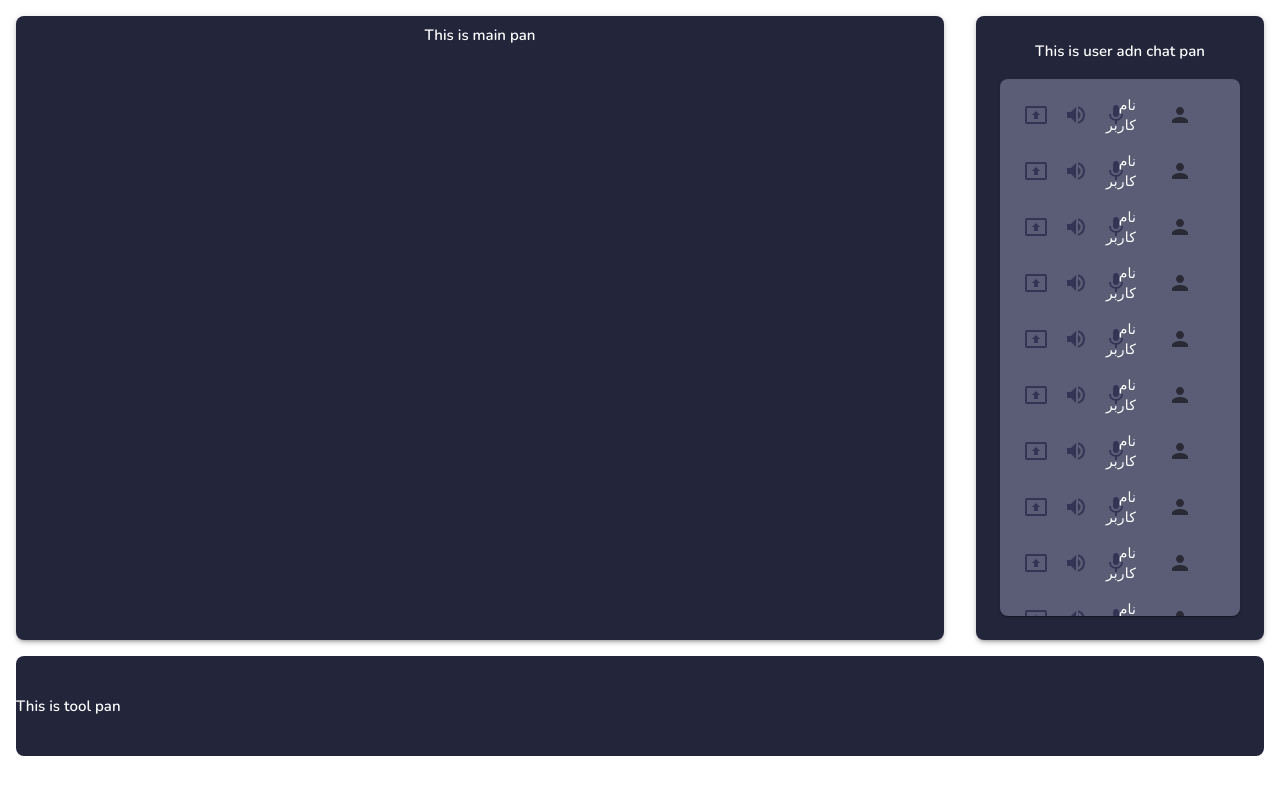
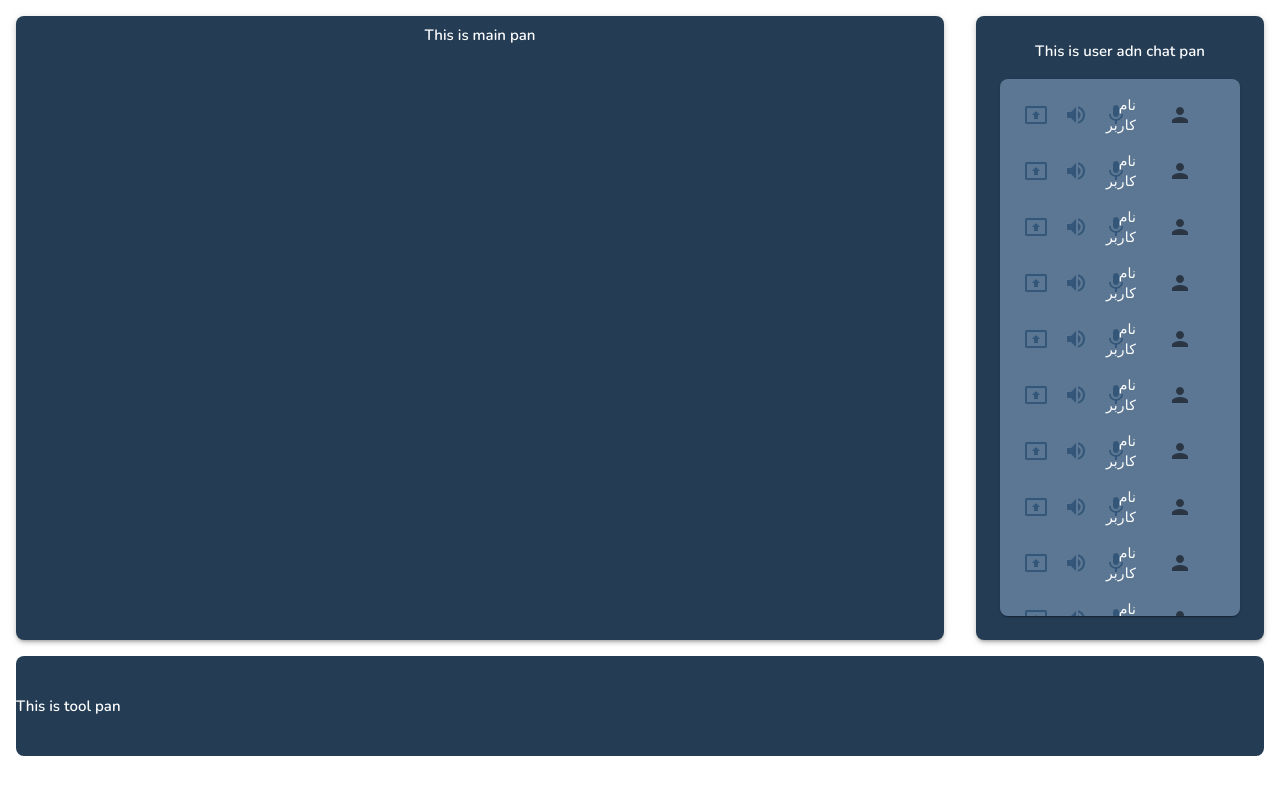
Before and after one commit to yaseren/room-app, a React (Create React App) app: page / in a window 1280 px wide. Shown: the top 794 px of the page. Built offline with nearby package versions, Linux system fonts and the light colour scheme.

Commit message:
change theme

```diff
--- a/src/theme.js
+++ b/src/theme.js
@@ -6,8 +6,8 @@ export const theme = createTheme({
   palette: {
     primary: {
       // light: will be calculated from palette.primary.main,
-      main: '#333555',
-      lighter: '#7d7f998a',
+      main: '#345678',
+      lighter: '#345666',
 
       // dark: will be calculated from palette.primary.main,
       // contrastText: will be calculated to contrast with palette.primary.main
```
